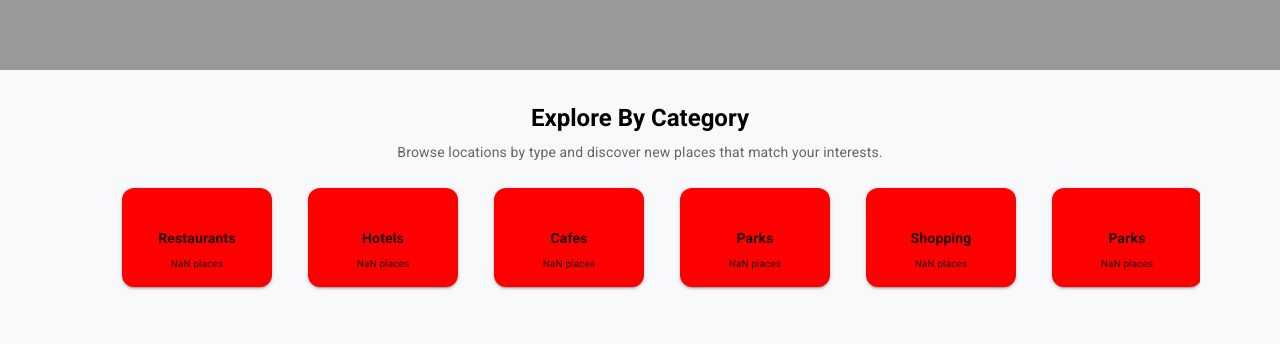
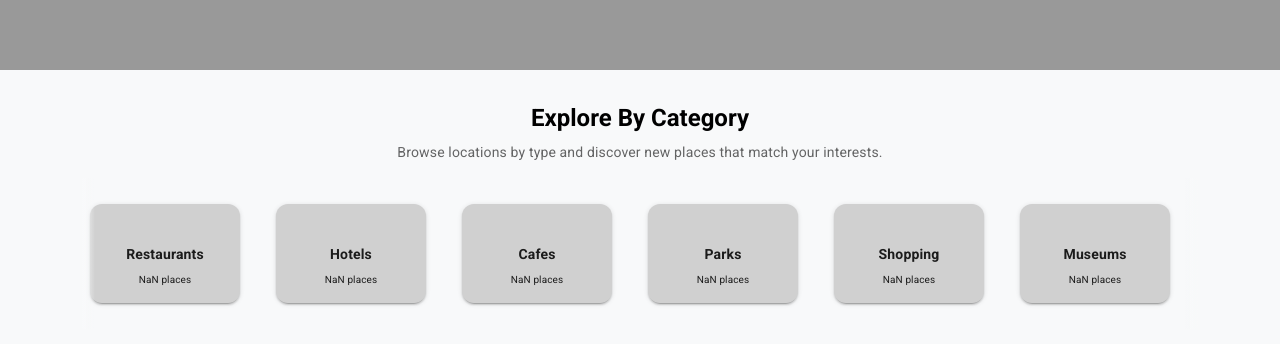
Before and after one commit to suleman-badar/FindHere, a React (Vite) app in the folder client/: page / in a window 1280 px wide. Shown: the part 800-1144 px from the top of the page. Built offline with nearby package versions, Linux system fonts and the light colour scheme; some icons are missing.

Commit message:
Added Category Section

```diff
--- a/client/src/components/Category.jsx
+++ b/client/src/components/Category.jsx
@@ -12,27 +12,28 @@ export default function Category() {
         { name: "Cafes", icon: <LocalCafeIcon fontSize="small" /> },
         { name: "Parks", icon: <ParkIcon fontSize="small" /> },
         { name: "Shopping", icon: <ParkIcon fontSize="small" /> },
-        { name: "Parks", icon: <ParkIcon fontSize="small" /> },
-        { name: "Parks", icon: <ParkIcon fontSize="small" /> },
+        { name: "Museums", icon: <ParkIcon fontSize="small" /> },
+        { name: "Gyms", icon: <ParkIcon fontSize="small" /> },
+    ];
 
-        // Add more if needed...
-    ];
     return (
-        <Box sx={{
-            p: 4, px: 10,
+        <Box
+            sx={{
+                p: 4,
+                px: 10,
                 backgroundColor: "#F8F9FA",
                 textAlign: "center",
-            position: "relative", // so we can overlay gradients
-            overflow: "hidden", // hide overflow for smooth fade
-        }}>
+                position: "relative",
+            }}
+        >
             <Typography variant="h5" fontWeight="bold" gutterBottom>
                 Explore By Category
             </Typography>
-            <Typography variant="body2" color="text.secondary">
+            <Typography variant="body2" color="text.secondary" mb={2}>
                 Browse locations by type and discover new places that match your interests.
             </Typography>
 
-            {/* Horizontal scroll container */}
+            <Box sx={{ position: "relative", overflow: "hidden" }}>
                 <Box
                     sx={{
                         display: "flex",
@@ -40,18 +41,39 @@ export default function Category() {
                         overflowX: "auto",
                         gap: 2,
                         py: 2,
-                    px: 4,
                         scrollbarWidth: "none",
                         "&::-webkit-scrollbar": { display: "none" },
                     }}
                 >
                     {categories.map((cat, index) => (
-                    <FilterCard
-                        key={index}
-                        name={cat.name}
-                        icon={cat.icon}
+                        <FilterCard key={index} name={cat.name} icon={cat.icon} />
+                    ))}
+                </Box>
+
+                <Box
+                    sx={{
+                        position: "absolute",
+                        top: 0,
+                        left: 0,
+                        width: 15,
+                        height: "100%",
+                        background: "linear-gradient(to right, #F8F9FA 10%, transparent)",
+                        pointerEvents: "none",
+                    }}
                 />
-                ))}
+
+                {/* Right fade */}
+                <Box
+                    sx={{
+                        position: "absolute",
+                        top: 0,
+                        right: 0,
+                        width: 15,
+                        height: "100%",
+                        background: "linear-gradient(to left, #F8F9FA 5%, transparent)",
+                        pointerEvents: "none",
+                    }}
+                />
             </Box>
         </Box>
     );
--- a/client/src/components/FilterCard.jsx
+++ b/client/src/components/FilterCard.jsx
@@ -10,7 +10,7 @@ export default function FilterCard({ name, icon }) {
                 borderRadius: 3,
                 boxShadow: 2,
                 textAlign: "center",
-                backgroundColor: "red",
+                backgroundColor: "#d0d0d0",
                 margin: "10px",
             }}
         >
--- a/client/src/components/Hero.jsx
+++ b/client/src/components/Hero.jsx
@@ -1,5 +1,5 @@
 import Search from "./Search";
-import bgVideo from "../assets/bg.mp4"; // adjust path if different
+import bgVideo from "../assets/bg.mp4";
 
 export default function Hero() {
     return (
@@ -17,7 +17,6 @@ export default function Hero() {
 
             <div className="absolute top-0 left-0 w-full h-[auto] object-cover z-0"></div>
 
-            {/* Overlay to make text readable */}
             <div className="absolute top-0 left-0 w-full h-full bg-black/40 z-10"></div>
 
             {/* Content */}
--- a/client/src/components/Navbar.jsx
+++ b/client/src/components/Navbar.jsx
@@ -27,8 +27,8 @@ export default function Navbar() {
                 <Toolbar sx={{ display: "flex", justifyContent: "space-between" }}>
                     <img src={LogoImg} alt="Logo"
                         style={{
-                            height: 70,   // height in px
-                            width: "auto" // keep aspect ratio
+                            height: 70,
+                            width: "auto"
                         }}></img>
                     <UserSection />
                     <HamburgerMenu links={links} />
--- a/client/src/components/Navbar/NavLinks.jsx
+++ b/client/src/components/Navbar/NavLinks.jsx
@@ -13,7 +13,6 @@ import { Link } from "react-router-dom";
 
 export default function NavLinks({ links, isDrawer }) {
     if (isDrawer) {
-        // Drawer version with icons
         return (
             <List>
                 {links.map((link) => (
@@ -41,7 +40,6 @@ export default function NavLinks({ links, isDrawer }) {
             top: "10px",
             zIndex: 1100,
 
-            /* 🔹 Frosted glass effect */
             backgroundColor: "rgba(255, 255, 255, 0.2)",
             backdropFilter: "blur(10px) saturate(100%)",
             WebkitBackdropFilter: "blur(12px) saturate(180%)",
@@ -50,7 +48,6 @@ export default function NavLinks({ links, isDrawer }) {
             padding: "6px 14px",
 
             border: "1px solid rgba(255, 255, 255, 0.3)",
-            // boxShadow: "0 4px 20px rgba(0, 0, 0, 0.05)",
         }}
         >
             {links.map((link, index) => (
@@ -69,7 +66,7 @@ export default function NavLinks({ links, isDrawer }) {
                             flexItem
                             sx={{
                                 mx: 0.5,
-                                height: "20px", // adjust height
+                                height: "20px",
                                 alignSelf: "center",
                                 borderColor: "rgba(200, 200, 200, 0.7)",
                             }}
--- a/client/src/components/Search.jsx
+++ b/client/src/components/Search.jsx
@@ -37,7 +37,7 @@ export default function Search() {
                             backgroundColor: "#d0d0d0",
                             height: "50px",
                             display: "flex",
-                            alignItems: "center", // ✅ centers icon & text
+                            alignItems: "center",
                             paddingBottom: 2,
                         },
                         "& .MuiFilledInput-underline:before, & .MuiFilledInput-underline:after": {
```
Lines whose indentation alone changed are shown as unchanged.
